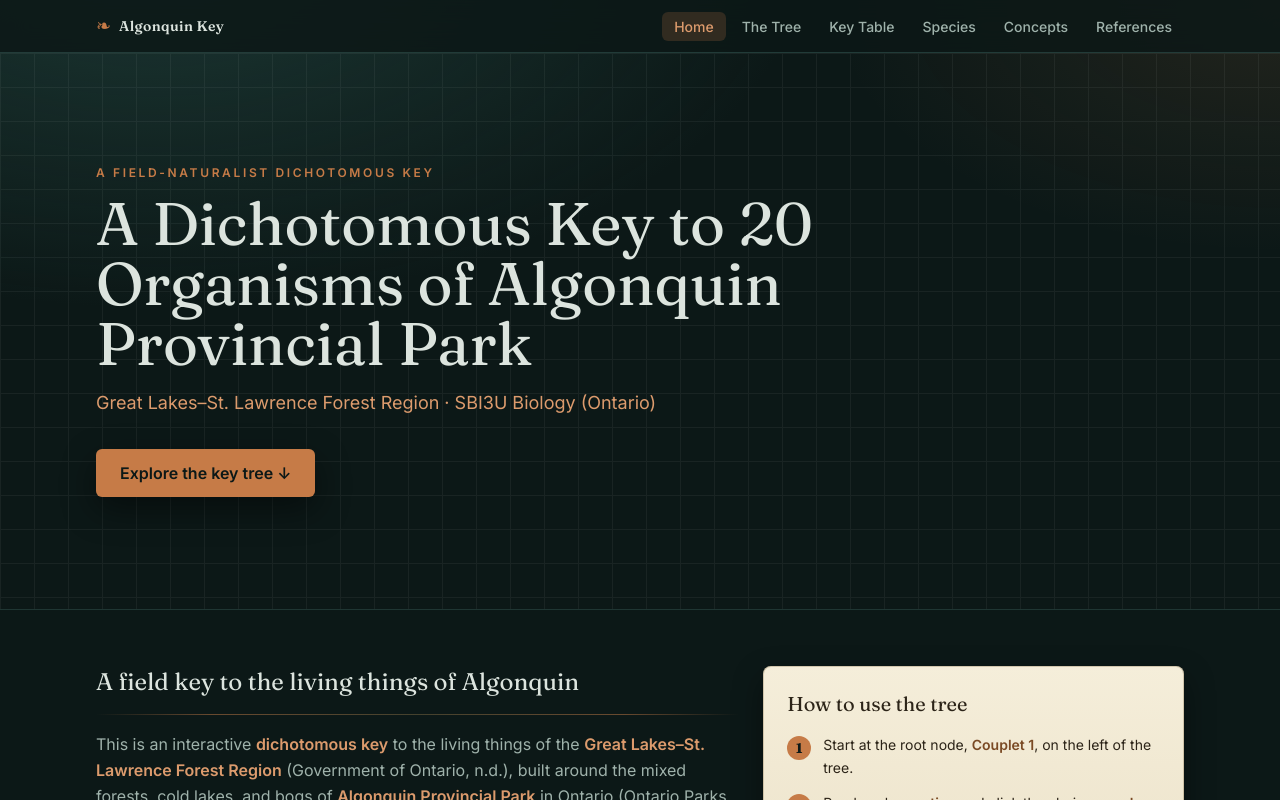
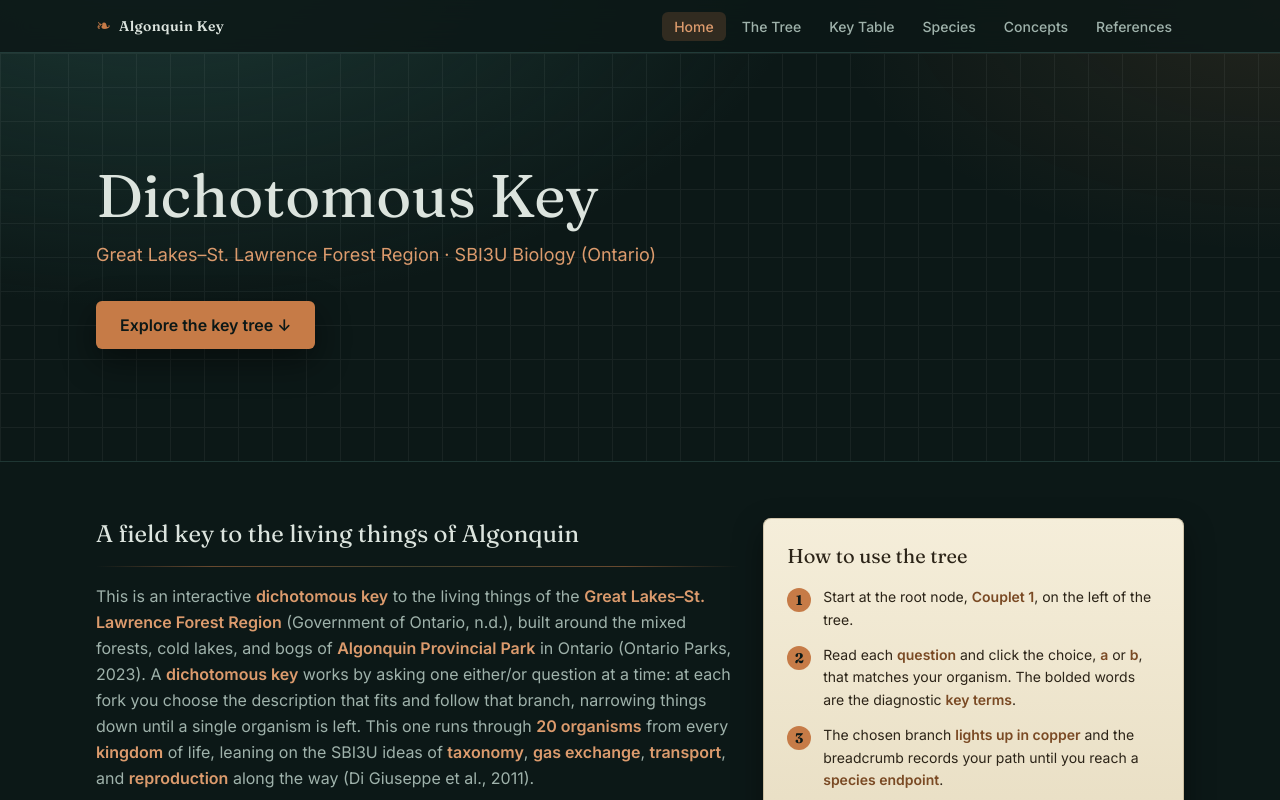
Before and after one commit to IshaanD-RX6600/dichotomous-key, a Next.js app: page / in a window 1280 px wide. Shown: the top 800 px of the page. Built offline with nearby package versions, Linux system fonts and the light colour scheme.

Commit message:
refactor: simplify site title in Hero component and key data

```diff
--- a/components/Hero.tsx
+++ b/components/Hero.tsx
@@ -15,9 +15,8 @@
           }}
         />
         <div className="section-shell relative py-20 md:py-28">
-          <p className="eyebrow">A field-naturalist dichotomous key</p>
-          <h1 className="mt-3 max-w-4xl font-display text-4xl leading-tight text-cream md:text-6xl">
-            {meta.siteTitle}
+          <h1 className="max-w-4xl font-display text-4xl leading-tight text-cream md:text-6xl">
+            Dichotomous Key
           </h1>
           <p className="mt-4 text-lg text-copper-soft">{meta.subtitle}</p>
           <div className="mt-8">
--- a/lib/keyData.ts
+++ b/lib/keyData.ts
@@ -186,7 +186,7 @@
 ];
 
 export const seedMeta: SiteMetaData = {
-  siteTitle: "A Dichotomous Key to 20 Organisms of Algonquin Provincial Park",
+  siteTitle: "Dichotomous Key",
   subtitle: "Great Lakes–St. Lawrence Forest Region · SBI3U Biology (Ontario)",
   ecozone: "Great Lakes–St. Lawrence Forest Region · Algonquin Provincial Park, Ontario",
   introHeading: "A field key to the living things of Algonquin",
```
